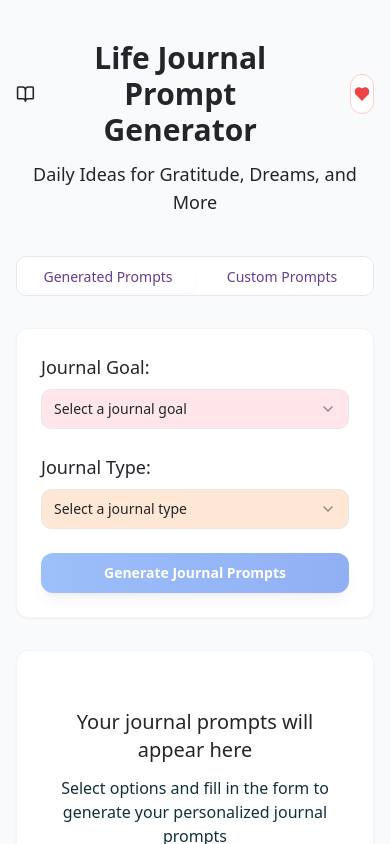
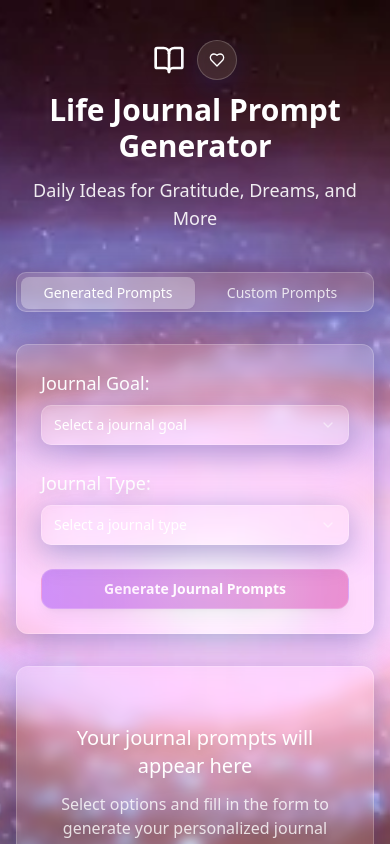
Before and after one commit to SmarToolz/life-journal-prompt-generator, a React (Vite) app: page / in a window 390 px wide. Shown: the top 844 px of the page. Built offline with nearby package versions, Linux system fonts and the light colour scheme.

Commit message:
Add video background and glass morphism
Implement a video background with glass morphism effect for transparency. Adjust text contrast for better readability. Optimize for mobile and tablet devices.

```diff
--- a/src/components/affirmation/AffirmationForm.tsx
+++ b/src/components/affirmation/AffirmationForm.tsx
@@ -51,37 +51,6 @@ const journalTypes: JournalTypeOption[] = [
   { value: "Reading Journal", label: "Reading Journal", emoji: "📖" },
 ];
 
-
-
-// const journalGoals: JournalGoalOption[] = [
-//   { value: "standard-entry", label: "Standard Entry", emoji: "📝" },
-//   { value: "self-reflection", label: "Self-Reflection", emoji: "🪞" },
-//   { value: "stress-reduction", label: "Stress Reduction", emoji: "🧘" },
-//   { value: "problem-solving", label: "Problem Solving", emoji: "🧩" },
-//   { value: "goal-setting", label: "Goal Setting", emoji: "🎯" },
-//   { value: "boosting-memory", label: "Boosting Memory", emoji: "🧠" },
-//   { value: "emotional-release", label: "Emotional Release", emoji: "💔" },
-//   { value: "enhancing-creativity", label: "Enhancing Creativity", emoji: "🎨" },
-//   { value: "tracking-development", label: "Tracking Development", emoji: "📊" },
-//   { value: "improving-writing-skills", label: "Improving Writing Skills", emoji: "✍️" },
-//   { value: "capturing-memories", label: "Capturing Memories", emoji: "📸" },
-// ];
-
-// const journalTypes: JournalTypeOption[] = [
-//   { value: "standard", label: "Standard", emoji: "📔" },
-//   { value: "gratitude", label: "Gratitude Journal", emoji: "🙏" },
-//   { value: "bullet", label: "Bullet Journal", emoji: "•️" },
-//   { value: "dream", label: "Dream Journal", emoji: "💤" },
-//   { value: "travel", label: "Travel Journal", emoji: "✈️" },
-//   { value: "art", label: "Art Journal", emoji: "🎭" },
-//   { value: "prayer", label: "Prayer Journal", emoji: "📿" },
-//   { value: "food", label: "Food Journal", emoji: "🍽️" },
-//   { value: "health", label: "Health and Wellness Journal", emoji: "💪" },
-//   { value: "project", label: "Project Journal", emoji: "📋" },
-//   { value: "learning", label: "Learning Journal", emoji: "📚" },
-//   { value: "reading", label: "Reading Journal", emoji: "📖" },
-// ];
-
 const AffirmationForm: React.FC<AffirmationFormProps> = ({ onGenerate, isGenerating, className }) => {
   const [journalGoal, setJournalGoal] = useState<string>("");
   const [journalType, setJournalType] = useState<string>("");
@@ -96,18 +65,18 @@ const AffirmationForm: React.FC<AffirmationFormProps> = ({ onGenerate, isGenerat
   return (
     <form onSubmit={handleSubmit} className={cn("space-y-6", className)}>
       <div className="space-y-2">
-        <label htmlFor="journalGoal" className="text-lg font-medium text-charcoal">
+        <label htmlFor="journalGoal" className="text-lg font-medium text-white drop-shadow-lg">
           Journal Goal:
         </label>
         <Select value={journalGoal} onValueChange={setJournalGoal}>
-          <SelectTrigger id="journalGoal" className="bg-pastel-pink border-gray-200 text-charcoal">
+          <SelectTrigger id="journalGoal" className="glass-morphism border-white/30 text-white placeholder:text-white/70">
             <SelectValue placeholder="Select a journal goal" />
           </SelectTrigger>
-          <SelectContent position="popper" className="bg-white border-gray-200">
+          <SelectContent position="popper" className="glass-morphism border-white/30 backdrop-blur-md">
             {journalGoals.map((goal) => (
-              <SelectItem key={goal.value} value={goal.value}>
+              <SelectItem key={goal.value} value={goal.value} className="text-white hover:bg-white/20">
                 <span className="inline-flex items-center gap-2">
-                  <span className="text-2xl">{goal.emoji}</span> <span className="text-charcoal">{goal.label}</span>
+                  <span className="text-2xl">{goal.emoji}</span> <span className="text-white">{goal.label}</span>
                 </span>
               </SelectItem>
             ))}
@@ -116,18 +85,18 @@ const AffirmationForm: React.FC<AffirmationFormProps> = ({ onGenerate, isGenerat
       </div>
 
       <div className="space-y-2">
-        <label htmlFor="journalType" className="text-lg font-medium text-charcoal">
+        <label htmlFor="journalType" className="text-lg font-medium text-white drop-shadow-lg">
           Journal Type:
         </label>
         <Select value={journalType} onValueChange={setJournalType}>
-          <SelectTrigger id="journalType" className="bg-pastel-orange border-gray-200 text-charcoal">
+          <SelectTrigger id="journalType" className="glass-morphism border-white/30 text-white placeholder:text-white/70">
             <SelectValue placeholder="Select a journal type" />
           </SelectTrigger>
-          <SelectContent position="popper" className="bg-white border-gray-200">
+          <SelectContent position="popper" className="glass-morphism border-white/30 backdrop-blur-md">
             {journalTypes.map((type) => (
-              <SelectItem key={type.value} value={type.value}>
+              <SelectItem key={type.value} value={type.value} className="text-white hover:bg-white/20">
                 <span className="inline-flex items-center gap-2">
-                  <span className="text-2xl">{type.emoji}</span> <span className="text-charcoal">{type.label}</span>
+                  <span className="text-2xl">{type.emoji}</span> <span className="text-white">{type.label}</span>
                 </span>
               </SelectItem>
             ))}
@@ -137,7 +106,7 @@ const AffirmationForm: React.FC<AffirmationFormProps> = ({ onGenerate, isGenerat
 
       <Button
         type="submit"
-        className="w-full bg-gradient-to-r from-blue-500 to-blue-600 hover:from-blue-600 hover:to-blue-700 text-white font-semibold py-3 px-6 rounded-lg shadow-lg hover:shadow-xl transform hover:scale-105 transition-all duration-200"
+        className="w-full bg-gradient-to-r from-purple-500/80 to-pink-500/80 hover:from-purple-600/80 hover:to-pink-600/80 text-white font-semibold py-3 px-6 rounded-lg shadow-lg hover:shadow-xl transform hover:scale-105 transition-all duration-200 backdrop-blur-sm border border-white/20"
         disabled={!journalGoal || !journalType || isGenerating}
       >
         {isGenerating ? "Generating..." : "Generate Journal Prompts"}
--- a/src/index.css
+++ b/src/index.css
@@ -103,21 +103,62 @@
   }
 }
 
+/* Galaxy Background */
+.galaxy-background {
+  background-image: url('/lovable-uploads/c9741d96-9e33-4dbc-9f86-bdae018e8aa0.png');
+  background-size: cover;
+  background-position: center;
+  background-attachment: fixed;
+  background-repeat: no-repeat;
+  position: relative;
+}
+
+@media (max-width: 768px) {
+  .galaxy-background {
+    background-attachment: scroll;
+    background-size: cover;
+  }
+}
+
+/* Glassmorphism Effect */
+.glass-morphism {
+  background: rgba(255, 255, 255, 0.1);
+  backdrop-filter: blur(10px);
+  -webkit-backdrop-filter: blur(10px);
+  border: 1px solid rgba(255, 255, 255, 0.2);
+  box-shadow: 0 8px 32px 0 rgba(31, 38, 135, 0.37);
+}
+
+/* Enhanced glassmorphism for better mobile performance */
+@media (max-width: 768px) {
+  .glass-morphism {
+    backdrop-filter: blur(8px);
+    -webkit-backdrop-filter: blur(8px);
+  }
+}
+
+@media (max-width: 480px) {
+  .glass-morphism {
+    backdrop-filter: blur(6px);
+    -webkit-backdrop-filter: blur(6px);
+  }
+}
+
 /* Breathing wave animation - slow and subtle */
 .breathing-wave-animation {
   position: relative;
   height: 100%;
   width: 100%;
   background: linear-gradient(90deg,
-    #14B8A6,
-    #06B6D4,
-    #0EA5E9,
-    #3B82F6,
-    #6366F1
+    rgba(148, 163, 184, 0.6),
+    rgba(99, 102, 241, 0.6),
+    rgba(139, 92, 246, 0.6),
+    rgba(219, 39, 119, 0.6),
+    rgba(236, 72, 153, 0.6)
   );
   background-size: 300% 100%;
   animation: breathing-gradient 4s ease-in-out infinite, breathing-wave 6s ease-in-out infinite;
-  opacity: 0.7;
+  opacity: 0.8;
 }
 
 .breathing-wave-animation::before {
--- a/src/pages/Index.tsx
+++ b/src/pages/Index.tsx
@@ -1,3 +1,4 @@
+
 import React, { useState } from 'react';
 import AffirmationForm from '@/components/affirmation/AffirmationForm';
 import AffirmationCard from '@/components/affirmation/AffirmationCard';
@@ -37,40 +38,40 @@ const Index = () => {
   };
 
   return (
-    <div className="min-h-screen bg-gray-50">
+    <div className="min-h-screen galaxy-background">
       <div className="container px-4 py-10 mx-auto max-w-4xl">
         <header className="text-center mb-10 relative">
           <div className="flex items-center justify-center gap-3 mb-3">
-            <BookOpen className="h-8 w-8 text-charcoal" />
-            <h1 className="text-3xl md:text-4xl font-bold text-charcoal">
-              Life Journal Prompt Generator
-            </h1>
+            <BookOpen className="h-8 w-8 text-white drop-shadow-lg" />
             <Button
               variant="outline"
               size="icon"
-              className="rounded-full bg-white hover:bg-red-50 border-red-200 ml-6"
+              className="rounded-full glass-morphism border-white/20 hover:bg-white/20"
               onClick={() => setShowFavorites(true)}
               title="Favorites Library"
             >
-              <Heart className="h-6 w-6 text-red-500 fill-red-500" />
+              <Heart className="h-6 w-6 text-white drop-shadow-lg" />
             </Button>
           </div>
-          <p className="text-lg max-w-lg mx-auto text-charcoal">
+          <h1 className="text-3xl md:text-4xl font-bold text-white drop-shadow-2xl mb-3">
+            Life Journal Prompt Generator
+          </h1>
+          <p className="text-lg max-w-lg mx-auto text-white/90 drop-shadow-lg">
             Daily Ideas for Gratitude, Dreams, and More
           </p>
         </header>
 
         <Tabs value={activeTab} onValueChange={setActiveTab} className="w-full">
-          <TabsList className="grid w-full grid-cols-2 mb-8 bg-white border border-gray-200">
+          <TabsList className="grid w-full grid-cols-2 mb-8 glass-morphism border-white/20">
             <TabsTrigger
               value="generated"
-              className="data-[state=active]:bg-pastel-blue data-[state=active]:text-charcoal"
+              className="data-[state=active]:bg-white/30 data-[state=active]:text-white text-white/80"
             >
               Generated Prompts
             </TabsTrigger>
             <TabsTrigger
               value="custom"
-              className="data-[state=active]:bg-pastel-green data-[state=active]:text-charcoal"
+              className="data-[state=active]:bg-white/30 data-[state=active]:text-white text-white/80"
             >
               Custom Prompts
             </TabsTrigger>
@@ -78,7 +79,7 @@ const Index = () => {
 
           <TabsContent value="generated">
             <div className="grid grid-cols-1 lg:grid-cols-2 gap-8 items-start">
-              <div className="bg-white p-6 rounded-xl shadow-sm border border-gray-100">
+              <div className="glass-morphism border-white/20 p-6 rounded-xl">
                 <AffirmationForm
                   onGenerate={handleGenerateAffirmation}
                   isGenerating={isGenerating}
@@ -93,17 +94,17 @@ const Index = () => {
                         <AffirmationCard
                           key={index}
                           affirmation={affirmation}
-                          className="bg-white shadow-sm animate-float border border-gray-100"
+                          className="glass-morphism animate-float border-white/20"
                         />
                       ))}
                     </div>
                   </>
                 ) : (
-                  <div className="bg-white p-8 rounded-xl shadow-sm flex flex-col items-center justify-center h-64 text-center border border-gray-100">
-                    <h3 className="text-xl font-medium mb-3 text-charcoal">
+                  <div className="glass-morphism border-white/20 p-8 rounded-xl flex flex-col items-center justify-center h-64 text-center">
+                    <h3 className="text-xl font-medium mb-3 text-white drop-shadow-lg">
                       Your journal prompts will appear here
                     </h3>
-                    <p className="text-charcoal/70">
+                    <p className="text-white/80 drop-shadow-lg">
                       Select options and fill in the form to generate your personalized journal prompts
                     </p>
                   </div>
@@ -122,9 +123,9 @@ const Index = () => {
             <img
               src="/lovable-uploads/515855b2-0759-4b67-aec5-26ca9e56c57e.png"
               alt="Meditation"
-              className="w-24 h-24 animate-float-meditation"
+              className="w-48 h-48 animate-float-meditation drop-shadow-lg"
             />
-            <p className="text-xl font-medium text-charcoal">
+            <p className="text-xl font-medium text-white drop-shadow-lg">
               Take a deep breath and let these prompts guide your journaling journey
             </p>
           </div>
```
Also changed, not shown: src/components/affirmation/AffirmationCard.tsx (+6 -6 lines), src/components/favorites/FavoritesLibrary.tsx (+15 -15 lines), public/lovable-uploads/c9741d96-9e33-4dbc-9f86-bdae018e8aa0.png (added).
